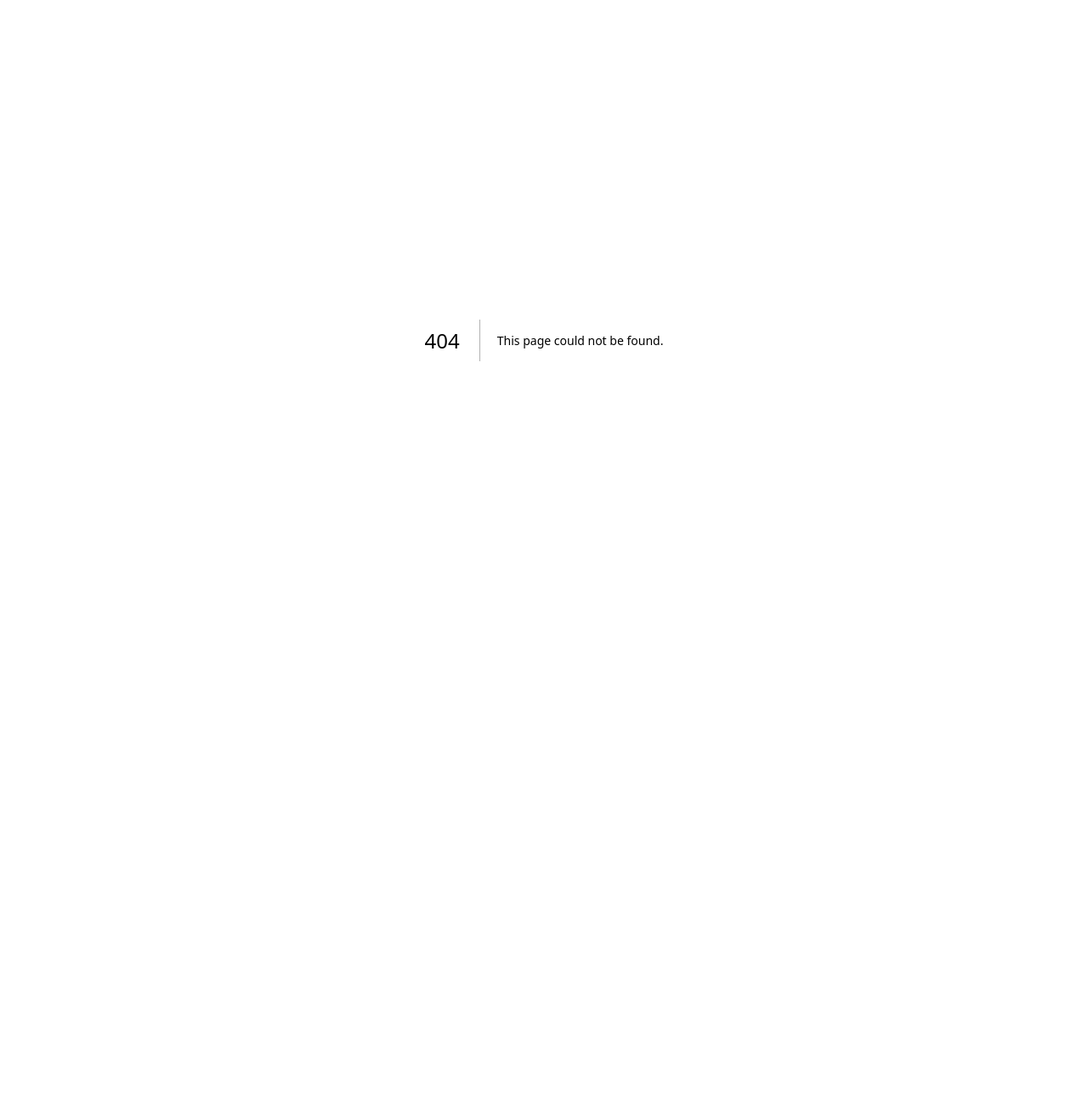
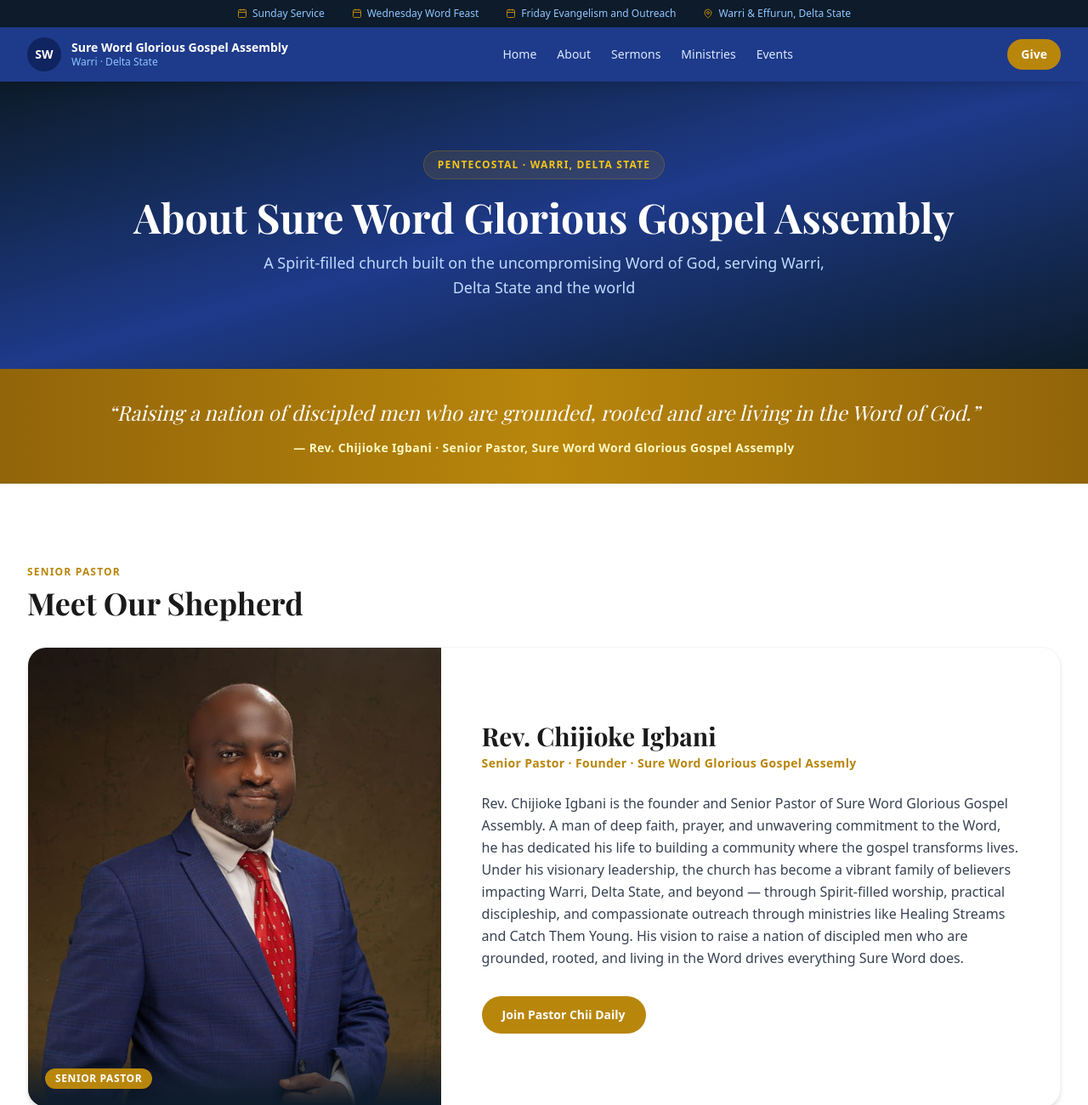
Before and after one commit to lucky-blessed/swgga, a Next.js app: page /about in a window 1280 px wide. Before the commit this address had no page. Shown: the top 1300 px of the page at 85% size. Before the commit the page ends 800 px from the top, so only its background shows below. Built offline with nearby package versions, Linux system fonts and the light colour scheme; a web font is replaced by a local one.

Commit message:
feat: added About page with pastor chii's photo, statement of faith and location

```diff
--- /dev/null
+++ b/src/app/about/page.tsx
@@ -0,0 +1,121 @@
+import ServicesStrip from '@/components/layout/ServicesStrip'
+import Navbar from '@/components/layout/Navbar'
+import Footer from '@/components/layout/Footer'
+import VisionBand from '@/components/public/home/VisionBand'
+import { MapPin } from 'lucide-react'
+import Link from 'next/link'
+import Image from 'next/image'
+
+const beliefs = [
+  { title: 'The Holy Scriptures', body: 'We believe the Bible is the inspired, infallible Word of God, the supreme authority for all faith and practice.' },
+  { title: 'Salvation by Grace', body: 'We believe in salvation through faith in Jesus Christ alone; not by works but by His grace and finished work on the cross.' },
+  { title: 'The Holy Spirit', body: 'We believe in the baptism of the Holy Spirit with the evidence of speaking in other tongues, as on the day of Pentecost.' },
+  { title: 'Divine Healing', body: 'We believe that healing is provided in the atonement of Christ and that God still heals the sick today through prayer and faith.' },
+]
+
+const services = ['Sunday Service', 'Wednesday Word Feast', 'Saturday Moment of Encounter']
+
+export default function AboutPage() {
+  return (
+    <main>
+      <ServicesStrip />
+      <Navbar />
+      <section className="bg-gradient-to-br from-[#0D1B2A] via-[#1E3A8A] to-[#0D1B2A] py-20 text-center">
+        <div className="max-w-7xl mx-auto px-4 sm:px-6 lg:px-8">
+          <div className="inline-block bg-[rgba(184,134,11,0.15)] border border-[rgba(184,134,11,0.3)] text-[#F5C518] text-xs font-bold tracking-widest uppercase px-4 py-2 rounded-full mb-5">
+            Pentecostal · Warri, Delta State
+          </div>
+          <h1 className="font-[family-name:var(--font-heading)] text-4xl sm:text-5xl font-bold text-white mb-4">
+            About Sure Word Glorious Gospel Assembly
+          </h1>
+          <p className="text-blue-200 text-lg max-w-2xl mx-auto leading-relaxed">
+            A Spirit-filled church built on the uncompromising Word of God, serving Warri, Delta State and the world
+          </p>
+        </div>
+      </section>
+      <VisionBand />
+      <section className="bg-white py-16 lg:py-24">
+        <div className="max-w-7xl mx-auto px-4 sm:px-6 lg:px-8">
+          <p className="text-[#B8860B] text-xs font-bold tracking-widest uppercase mb-2">Senior Pastor</p>
+          <h2 className="font-[family-name:var(--font-heading)] text-3xl sm:text-4xl font-bold text-[#1A1A1A] mb-8">Meet Our Shepherd</h2>
+          <div className="bg-white border border-gray-100 rounded-3xl overflow-hidden shadow-md">
+            <div className="flex flex-col lg:flex-row">
+              <div className="lg:w-2/5 relative min-h-[420px] lg:min-h-[540px]">
+                <Image
+                  src="/images/pastor-chii.jpg"
+                  alt="Rev. Chijioke Igbani — Senior Pastor, Sure Word GGA"
+                  fill
+                  className="object-cover object-top"
+                  priority
+                />
+                <div className="absolute bottom-0 left-0 right-0 bg-gradient-to-t from-[#0D1B2A] to-transparent p-5">
+                  <div className="inline-block bg-[#B8860B] text-white text-xs font-bold tracking-wider uppercase px-3 py-1 rounded-full">
+                    Senior Pastor
+                  </div>
+                </div>
+              </div>
+              <div className="flex-1 p-6 sm:p-8 lg:p-12 flex flex-col justify-center">
+                <h3 className="font-[family-name:var(--font-heading)] text-2xl sm:text-3xl font-bold text-[#1A1A1A] mb-1">Rev. Chijioke Igbani</h3>
+                <p className="text-[#B8860B] font-semibold text-sm tracking-wide mb-6">Senior Pastor · Founder · Sure Word Glorious Gospel Assemly</p>
+                <p className="text-[#374151] text-base leading-relaxed mb-8">Rev. Chijioke Igbani is the founder and Senior Pastor of Sure Word Glorious Gospel Assembly. A man of deep faith, prayer, and unwavering commitment to the Word, he has dedicated his life to building a community where the gospel transforms lives. Under his visionary leadership, the church has become a vibrant family of believers impacting Warri, Delta State, and beyond — through Spirit-filled worship, practical discipleship, and compassionate outreach through ministries like Healing Streams and Catch Them Young. His vision to raise a nation of discipled men who are grounded, rooted, and living in the Word drives everything Sure Word does.</p>
+                <div>
+                  <Link href="/ministries/pastor-chii-daily" className="inline-flex items-center gap-2 bg-[#B8860B] hover:bg-[#92650A] text-white text-sm font-bold px-6 py-3 rounded-full transition-colors duration-200">Join Pastor Chii Daily</Link>
+                </div>
+              </div>
+            </div>
+          </div>
+        </div>
+      </section>
+      <section className="bg-gray-50 py-16 lg:py-24">
+        <div className="max-w-7xl mx-auto px-4 sm:px-6 lg:px-8">
+          <div className="mb-10">
+            <p className="text-[#B8860B] text-xs font-bold tracking-widest uppercase mb-2">What We Believe</p>
+            <h2 className="font-[family-name:var(--font-heading)] text-3xl sm:text-4xl font-bold text-[#1A1A1A] mb-3">Our Statement of Faith</h2>
+            <p className="text-gray-400 text-base">Rooted in Scripture, led by the Holy Spirit, and grounded in the apostolic faith</p>
+          </div>
+          <div className="grid grid-cols-1 sm:grid-cols-2 gap-4">
+            {beliefs.map((belief) => (
+              <div key={belief.title} className="bg-white rounded-2xl p-6 border-l-4 border-[#1E3A8A] shadow-sm hover:shadow-md transition-shadow duration-200">
+                <h4 className="font-[family-name:var(--font-heading)] text-lg font-bold text-[#1E3A8A] mb-2">{belief.title}</h4>
+                <p className="text-[#374151] text-sm leading-relaxed">{belief.body}</p>
+              </div>
+            ))}
+          </div>
+        </div>
+      </section>
+      <section className="bg-white py-16 lg:py-24">
+        <div className="max-w-7xl mx-auto px-4 sm:px-6 lg:px-8">
+          <div className="mb-10">
+            <p className="text-[#B8860B] text-xs font-bold tracking-widest uppercase mb-2">Location</p>
+            <h2 className="font-[family-name:var(--font-heading)] text-3xl sm:text-4xl font-bold text-[#1A1A1A] mb-3">Find Us</h2>
+            <p className="text-gray-400 text-base">We would love to welcome you this Sunday</p>
+          </div>
+          <div className="bg-gray-50 border border-gray-100 rounded-2xl p-6 sm:p-8 flex items-start gap-5 mb-6">
+            <div className="w-12 h-12 bg-[#1E3A8A] rounded-xl flex items-center justify-center flex-shrink-0">
+              <MapPin size={22} className="text-white" />
+            </div>
+            <div>
+              <h4 className="font-bold text-[#1A1A1A] text-base mb-2">Sure Word Glorious Gospel Assembly</h4>
+              <p className="text-[#374151] text-sm leading-relaxed mb-4">
+                Warri / Effurun, Delta State, Nigeria<br />
+                Sunday Service · Wednesday Bible Study · Friday Prayer Night<br />
+                <span className="text-gray-400">Contact us or visit surewordgga.org for current service times</span>
+              </p>
+              <div className="flex flex-wrap gap-2">
+                {services.map((s) => (
+                  <div key={s} className="bg-[#EBF0FA] text-[#1E3A8A] text-xs font-bold px-3 py-1 rounded-full">{s}</div>
+                ))}
+              </div>
+            </div>
+          </div>
+          <div className="rounded-2xl overflow-hidden border border-gray-100 h-48 bg-gradient-to-br from-[#EBF0FA] to-[#DBEAFE] flex flex-col items-center justify-center gap-3">
+            <MapPin size={40} className="text-[#1E3A8A]" />
+            <p className="text-[#374151] font-bold text-sm">Google Maps — Warri / Effurun, Delta State</p>
+            <Link href="https://maps.google.com/?q=Warri,Delta+State,Nigeria" target="_blank" className="bg-[#1E3A8A] hover:bg-[#0F2460] text-white text-xs font-bold px-4 py-2 rounded-full transition-colors">Get Directions</Link>
+          </div>
+        </div>
+      </section>
+      <Footer />
+    </main>
+  )
+}
--- a/src/components/layout/Footer.tsx
+++ b/src/components/layout/Footer.tsx
@@ -23,13 +23,12 @@ export default function Footer() {
                 <span className="text-white font-bold text-sm">SW</span>
               </div>
               <div>
-                <p className="text-white font-bold text-sm leading-tight">Sure Word GGA</p>
+                <p className="text-white font-bold text-sm leading-tight">S W G G A</p>
                 <p className="text-white/40 text-xs">Warri · Delta State</p>
               </div>
             </div>
             <p className="text-white/40 text-sm leading-relaxed italic">
-              &ldquo;Raising a nation of discipled men who are grounded, rooted
-              and are living in the Word of God.&rdquo;
+              &ldquo;Making a difference by the Word.&rdquo;
             </p>
           </div>
 
@@ -64,8 +63,8 @@ export default function Footer() {
             </h5>
             <div className="flex flex-col gap-2.5">
               {[
-                { label: 'Youth Ministry',     href: '/ministries/youth' },
-                { label: "Women's Fellowship", href: '/ministries/womens-fellowship' },
+                { label: 'CTY Royal Force',     href: '/ministries/youth' },
+                { label: "Daughter of Esther", href: '/ministries/womens-fellowship' },
                 { label: 'Healing Streams',    href: '/ministries/healing-streams' },
                 { label: 'Pastor Chii Daily',  href: '/ministries/pastor-chii-daily' },
                 { label: 'CTY Outreach',       href: '/cty' },
```
Also changed, not shown: public/images/pastor-chii.jpg (added).
